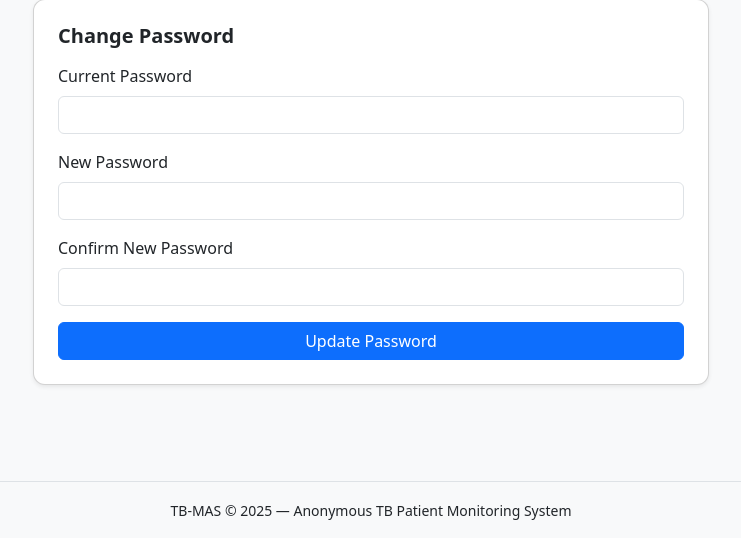
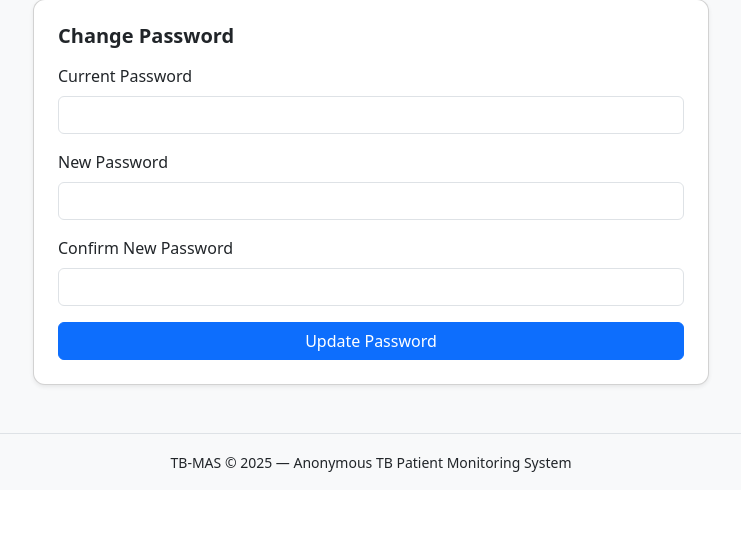
Before and after one commit to jonesmel/WEBSYS_FINAL_PROJECT, a PHP site: page /admin/profile.php in a window 1280 px wide. Shown: the part 357-895 px from the top of the page, without its empty margins (269-1010 px from the left). After the commit the page ends 829 px from the top, so only its background shows below. Run offline with PHP 8.4, Linux system fonts and the light colour scheme; the visitor is signed in with stand-in values (Sample User, id 1); data that the repository does not hold is empty.

Commit message:
footer fixed at the bottom of the site

```diff
--- a/public/partials/footer.php
+++ b/public/partials/footer.php
@@ -1,10 +1,10 @@
+  </main> <!-- close main content -->
 
-  </main> <!-- close main content -->
-<footer class="mt-5 py-3 bg-light text-center border-top">
-  <small>TB‑MAS © <?=date('Y')?> — Anonymous TB Patient Monitoring System</small>
-</footer>
+  <footer class="mt-auto py-3 bg-light text-center border-top">
+    <small>TB‑MAS © <?= date('Y') ?> — Anonymous TB Patient Monitoring System</small>
+  </footer>
 
-<script src="https://cdn.jsdelivr.net/npm/bootstrap@5.3.2/dist/js/bootstrap.bundle.min.js"></script>
-<script src="/WEBSYS_FINAL_PROJECT/public/public/assets/js/app.js"></script>
+  <script src="https://cdn.jsdelivr.net/npm/bootstrap@5.3.2/dist/js/bootstrap.bundle.min.js"></script>
+  <script src="/WEBSYS_FINAL_PROJECT/public/public/assets/js/app.js"></script>
 </body>
 </html>
```
Also changed, not shown: public/assets/css/app.css.
